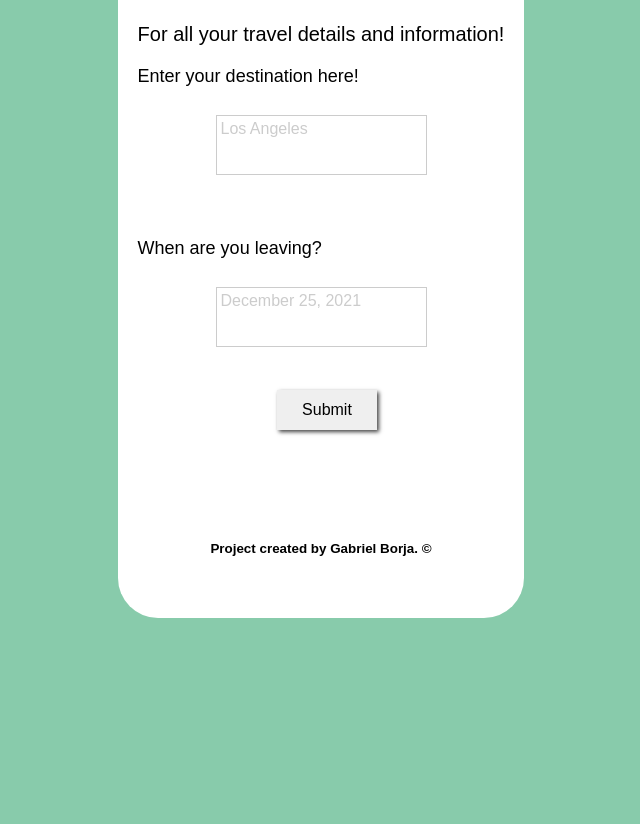
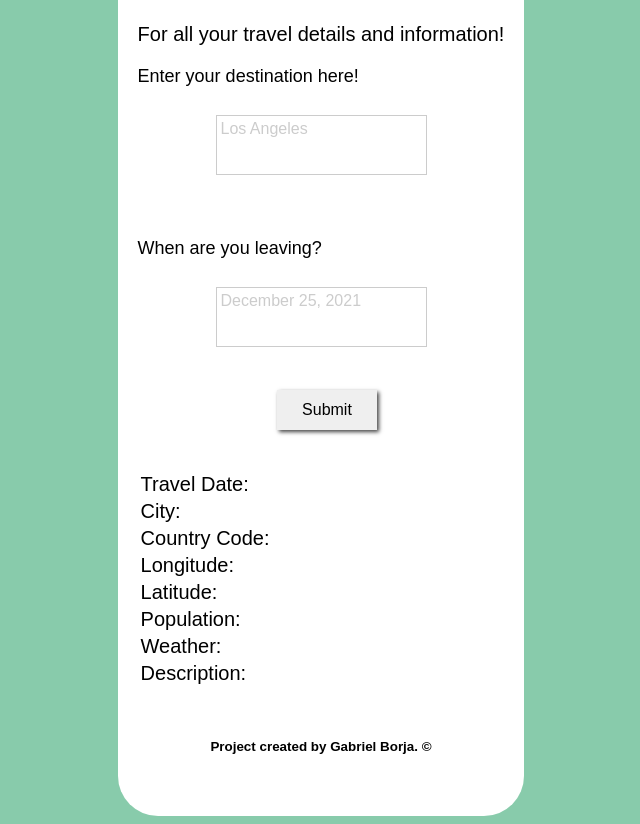
Before and after one commit to gabbaborjaa/capstone-project, a website built with webpack: page src/client/views/index.html in a window 1280 px wide. Shown: the part 105-929 px from the top of the page, without its empty margins (319-959 px from the left). Before the commit the page ends 800 px from the top, so only its background shows below. Built offline with nearby package versions, Linux system fonts and the light colour scheme.

```diff
--- a/package.json
+++ b/package.json
@@ -41,6 +41,8 @@
     "dependencies": {
         "body-parser": "^1.19.0",
         "cors": "^2.8.5",
-        "express": "^4.17.1"
+        "date-fns": "^2.27.0",
+        "express": "^4.17.1",
+        "numeral": "^2.0.6"
     }
 }
--- a/src/client/views/index.html
+++ b/src/client/views/index.html
@@ -29,13 +29,41 @@
             <button id="generate"> Submit </button>
         </div>
         <div class="results holder">
-            <div id="city"></div>
-            <div class="timer"></div>
-            <ul>
-                <div id="lat"></div>
-                <div id="lng"></div>
-                <div id="population"></div>
-            </ul>
+            <table>
+                <tr>
+                    <td>Travel Date:</td>
+                    <td class="trip-text" id="travel-date"></td>
+                </tr>
+                <tr>
+                    <td>City:</td>
+                    <td class="trip-text" id="city"></td>
+                </tr>
+                <tr>
+                    <td>Country Code:</td>
+                    <td class="trip-text" id="country-code"></td>
+                </tr>
+                <tr>
+                    <td>Longitude:</td>
+                    <td class="trip-text" id="longitude"></td>
+                </tr>
+                <tr>
+                    <td>Latitude:</td>
+                    <td class="trip-text" id="latitude"></td>
+                </tr>
+                <tr>
+                    <td>Population:</td>
+                    <td class="trip-text" id="population"></td>
+                </tr>
+                <tr>
+                    <td>Weather:</td>
+                    <td class="trip-text" id="weather"></td>
+                </tr>
+                <tr>
+                    <td>Description:</td>
+                    <td class="trip-text" id="description"></td>
+                </tr>
+            </table>
+
             <div class="Trips">
                 <!-- <div id="entryHolder">
                 <div id="destination-container">
```
Also changed, not shown: 1 other file.
